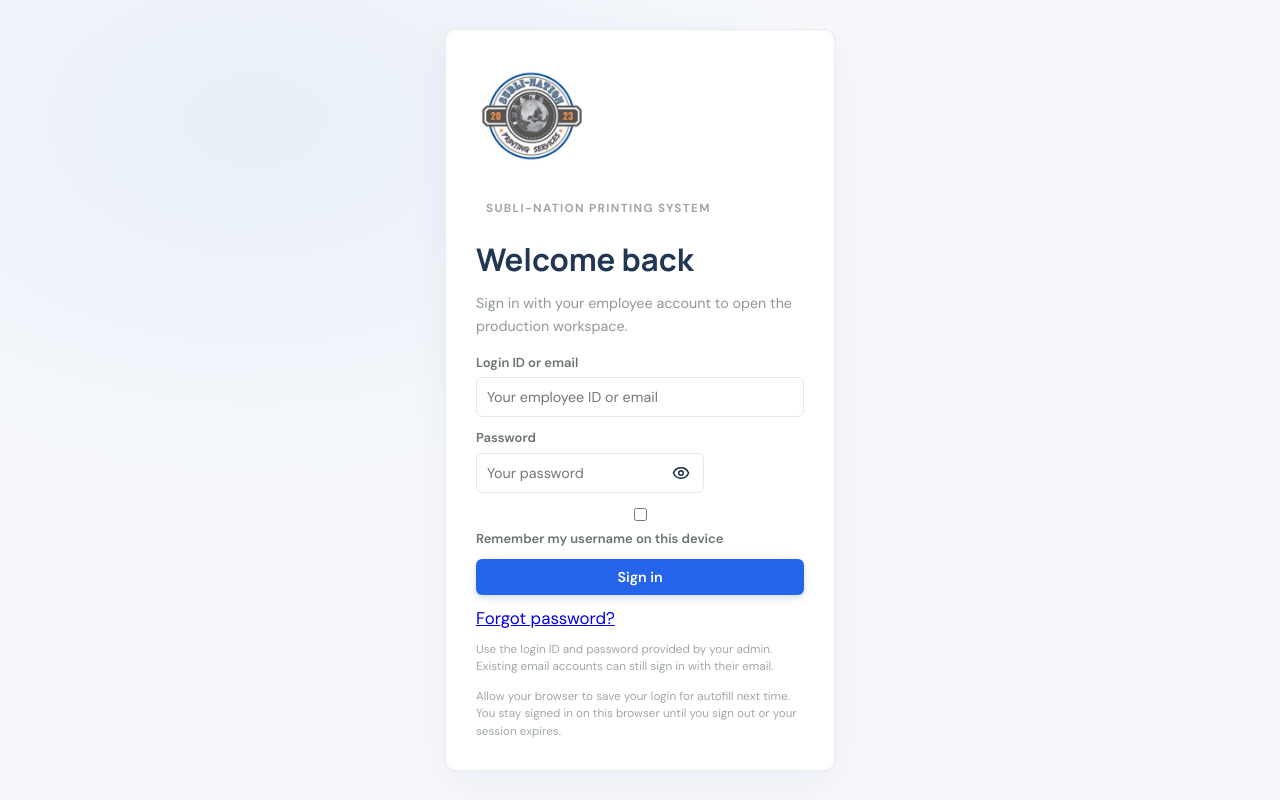
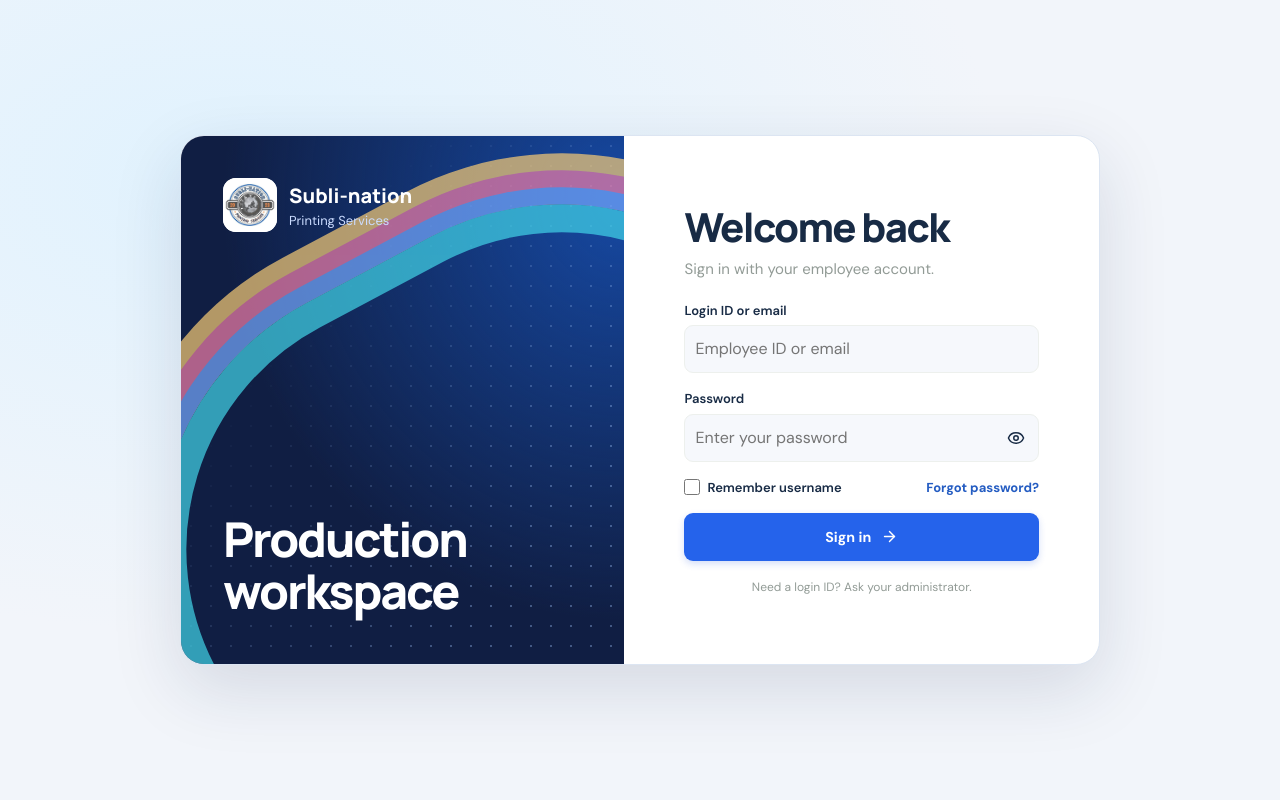
Before and after one commit to sublination2k26-hash/sublination2026, a Next.js app: page /login in a window 1280 px wide. Built offline with nearby package versions, Linux system fonts and the light colour scheme; no server answers.

Commit message:
new login interface

```diff
--- a/src/app/login/login-qr.css
+++ /dev/null
@@ -1 +0,0 @@
-.login-options{display:flex;justify-content:center;width:100%;max-width:390px}.login-options .login-card{width:100%;box-sizing:border-box}
--- /dev/null
+++ b/src/app/login/login.css
@@ -0,0 +1,117 @@
+.workspace-login.login-screen {
+  min-height: 100dvh;
+  padding: 28px;
+  background: radial-gradient(ellipse at 18% 22%, #e0f2fe, transparent 52%), #f2f5fa;
+}
+
+.workspace-login-frame {
+  display: grid;
+  grid-template-columns: minmax(0, 1fr) minmax(0, 1.07fr);
+  width: min(920px, 100%);
+  min-height: 530px;
+  overflow: hidden;
+  border: 1px solid #dce5f2;
+  border-radius: 24px;
+  background: var(--surface, #fff);
+  box-shadow: 0 24px 70px #16284c22;
+}
+
+.workspace-login-brand {
+  position: relative;
+  isolation: isolate;
+  display: flex;
+  flex-direction: column;
+  justify-content: space-between;
+  padding: clamp(24px, 4vw, 42px);
+  overflow: hidden;
+  color: #fff;
+  background: radial-gradient(ellipse at 100% 12%, #1649a3, transparent 64%), #101e43;
+}
+
+.workspace-login-brand::before,
+.workspace-login-brand::after {
+  position: absolute;
+  z-index: -1;
+  content: "";
+  pointer-events: none;
+}
+
+.workspace-login-brand::before {
+  inset: 0;
+  background-image: radial-gradient(#a5c8ff59 1px, transparent 1px);
+  background-size: 20px 20px;
+  mask-image: linear-gradient(125deg, transparent 28%, #000 78%);
+}
+
+.workspace-login-brand::after {
+  right: -58%;
+  bottom: -50%;
+  width: 145%;
+  aspect-ratio: 1;
+  border: 28px solid #42d5e8;
+  border-radius: 40%;
+  transform: rotate(-28deg);
+  box-shadow: 0 0 0 17px #75a9ff, 0 0 0 34px #f17ea9, 0 0 0 51px #f8cc76;
+  opacity: .7;
+}
+
+.workspace-login-identity {
+  display: flex;
+  align-items: center;
+  gap: 12px;
+}
+
+.workspace-login-identity .brand-logo { width: 54px; height: 54px; border-radius: 13px; background: white; }
+.workspace-login-identity strong, .workspace-login-identity span { display: block; }
+.workspace-login-identity strong { font: 800 20px Manrope, sans-serif; }
+.workspace-login-identity span { margin-top: 3px; color: #cbdcff; font-size: 13px; }
+.workspace-login-brand p { margin: 0 0 5px; font: 800 clamp(32px, 4vw, 48px)/1.08 Manrope, sans-serif; letter-spacing: -.045em; }
+
+.workspace-login-content { display: grid; align-items: center; padding: clamp(28px, 5vw, 60px); min-width: 0; }
+.workspace-login .workspace-login-form { width: 100%; min-width: 0; padding: 0; gap: 17px; border: 0; border-radius: 0; background: transparent; box-shadow: none; }
+.workspace-login-form header { margin-bottom: 6px; }
+.workspace-login .workspace-login-form h1 { color: var(--ink, #203653); font: 800 clamp(30px, 4vw, 40px)/1.1 Manrope, sans-serif; letter-spacing: -.04em; }
+.workspace-login-form header p { margin: 10px 0 0; color: var(--muted, #52647a); font-size: 15px; }
+.workspace-login .workspace-login-form label { color: var(--ink, #203653); }
+.workspace-login-form .password-field { width: 100%; }
+.workspace-login-form :is(.login-setup, .login-error) { width: 100%; padding: 12px; border-radius: 8px; font-size: 13px; line-height: 1.45; overflow-wrap: anywhere; }
+.workspace-login-form .login-setup { display: flex; align-items: flex-start; gap: 8px; background: #fcf1dc; color: #6e440d; }
+.workspace-login-form .login-setup svg { flex: none; }
+.workspace-login-form .login-error { background: #fde8e7; color: #8f2827; }
+.workspace-login .workspace-login-form input:not([type="checkbox"]) {
+  width: 100%;
+  min-height: 48px;
+  border: 1px solid var(--line, #dce5f2);
+  border-radius: 9px;
+  background: var(--bg, #f6f8fc);
+  color: var(--ink, #203653);
+  font-size: 16px;
+}
+
+.workspace-login-form :is(input, button, a):focus-visible { outline: 2px solid #4285f4; outline-offset: 2px; }
+.workspace-login-options { display: flex; align-items: center; justify-content: space-between; flex-wrap: wrap; gap: 10px; width: 100%; font-size: 13px; }
+.workspace-login .workspace-login-options label { flex-direction: row; align-items: center; gap: 7px; width: auto; cursor: pointer; }
+.workspace-login .workspace-login-options input { min-height: 0; width: 16px; height: 16px; margin: 0; accent-color: #2563eb; }
+.workspace-login-options a { color: #245cc2; font-weight: 700; text-decoration: none; }
+.workspace-login-options a:hover { text-decoration: underline; }
+.workspace-login .workspace-login-form .primary-button { min-height: 48px; border-radius: 9px; gap: 10px; font-weight: 700; }
+.workspace-login .workspace-login-form .primary-button:disabled { opacity: .65; cursor: default; }
+.workspace-login .workspace-login-form > small { align-self: center; color: var(--muted, #52647a); text-align: center; font-size: 12px; }
+.workspace-login-loading { display: flex; align-items: center; justify-content: center; gap: 8px; color: var(--muted, #52647a); }
+@media (prefers-reduced-motion: no-preference) {
+  .workspace-login-spinner { animation: workspace-login-spin 900ms linear infinite; }
+}
+@keyframes workspace-login-spin { to { transform: rotate(360deg); } }
+
+html[data-theme="dark"] .workspace-login.login-screen { background: radial-gradient(ellipse at 20% 15%, #24395e, transparent 58%), #111a2b; }
+html[data-theme="dark"] .workspace-login-frame { border-color: var(--line, #32415a); }
+html[data-theme="dark"] .workspace-login-options a { color: #93c5fd; }
+
+@media (max-width: 680px) {
+  .workspace-login.login-screen { padding: 16px; }
+  .workspace-login-frame { grid-template-columns: minmax(0, 1fr); width: min(440px, 100%); min-height: 0; border-radius: 18px; }
+  .workspace-login-brand { min-height: 96px; justify-content: center; padding: 18px 22px; }
+  .workspace-login-brand p { display: none; }
+  .workspace-login-brand::after { right: -52%; bottom: -205%; }
+  .workspace-login-content { min-height: 350px; padding: 24px; }
+}
--- a/src/app/login/page.tsx
+++ b/src/app/login/page.tsx
@@ -5,8 +5,8 @@ import { PasswordField } from "@/components/ui/password-field";
 import { BrandLogo } from "@/components/ui/brand-logo";
 import { useEffect, useState, type FormEvent } from "react";
 import Link from "next/link";
-import { AlertCircle } from "lucide-react";
-import "./login-qr.css";
+import { AlertCircle, ArrowRight, LoaderCircle } from "lucide-react";
+import "./login.css";
 import { createClient, supabaseConfigured } from "@/lib/supabase/client";
 import { employeeLoginToAuthEmail } from "@/lib/auth/employee-login";
 import { watchLoginSession } from "@/lib/auth/login-session";
@@ -60,18 +60,31 @@ export default function LoginPage() {
     finally { setBusy(false); }
   }
 
-  if(checkingSession)return <main className="login-screen"><div className="login-card" role="status">Checking your session…</div></main>;
-  return <main className="login-screen"><div className="login-options"><form id="login-form" className="login-card" method="post" autoComplete="on" onSubmit={submit}>
-    <BrandLogo/><div className="section-kicker">SUBLI-NATION PRINTING SYSTEM</div><h1>Welcome back</h1>
-    <p>Sign in with your employee account to open the production workspace.</p>
-    {!supabaseConfigured && <div className="login-setup"><AlertCircle size={16}/><span>Supabase isn’t connected yet. Copy <code>.env.example</code> to <code>.env.local</code>, add your project URL and anon key, then restart the app.</span></div>}
-    {error && <div className="login-error" role="alert">{error}</div>}
-    <label htmlFor="login-username">Login ID or email<input id="login-username" name="username" type="text" required autoComplete="username" autoCapitalize="none" spellCheck={false} value={loginId} onChange={event => setLoginId(event.target.value)} placeholder="Your employee ID or email"/></label>
-    <PasswordField id="login-password" name="password" label="Password" required autoComplete="current-password" value={password} onChange={event => setPassword(event.target.value)} placeholder="Your password"/>
-    <label><input type="checkbox" checked={rememberUsername} onChange={event => { setRememberUsername(event.target.checked); if (!event.target.checked) { try { localStorage.removeItem("subli.login.username.v1"); } catch {} } }}/> Remember my username on this device</label>
-    <button className="primary-button" type="submit" disabled={!supabaseConfigured || busy}>{busy ? "Signing in…" : "Sign in"}</button>
-    <Link href="/forgot-password">Forgot password?</Link>
-    <small>Use the login ID and password provided by your admin. Existing email accounts can still sign in with their email.</small>
-    <small>Allow your browser to save your login for autofill next time. You stay signed in on this browser until you sign out or your session expires.</small>
-  </form></div></main>;
+  return <main className="login-screen workspace-login">
+    <div className="workspace-login-frame">
+      <aside className="workspace-login-brand" aria-label="Subli-nation Printing Services">
+        <div className="workspace-login-identity"><BrandLogo/><div><strong>Subli-nation</strong><span>Printing Services</span></div></div>
+        <p>Production<br/>workspace</p>
+      </aside>
+      <div className="workspace-login-content">
+        {checkingSession
+          ? <div className="workspace-login-loading" role="status"><LoaderCircle className="workspace-login-spinner" size={20} aria-hidden="true"/> Checking your session…</div>
+          : <form id="login-form" className="login-card workspace-login-form" method="post" autoComplete="on" onSubmit={submit}>
+            <header><h1>Welcome back</h1><p>Sign in with your employee account.</p></header>
+            {!supabaseConfigured && <div className="login-setup"><AlertCircle size={16} aria-hidden="true"/><span>Supabase isn’t connected yet. Copy <code>.env.example</code> to <code>.env.local</code>, add your project URL and anon key, then restart the app.</span></div>}
+            {error && <div className="login-error" role="alert">{error}</div>}
+            <label htmlFor="login-username">Login ID or email<input id="login-username" name="username" type="text" required autoComplete="username" autoCapitalize="none" spellCheck={false} value={loginId} onChange={event => setLoginId(event.target.value)} placeholder="Employee ID or email"/></label>
+            <PasswordField id="login-password" name="password" label="Password" required autoComplete="current-password" value={password} onChange={event => setPassword(event.target.value)} placeholder="Enter your password"/>
+            <div className="workspace-login-options">
+              <label><input type="checkbox" checked={rememberUsername} onChange={event => { setRememberUsername(event.target.checked); if (!event.target.checked) { try { localStorage.removeItem("subli.login.username.v1"); } catch {} } }}/> Remember username</label>
+              <Link href="/forgot-password">Forgot password?</Link>
+            </div>
+            <button className="primary-button" type="submit" disabled={!supabaseConfigured || busy}>
+              {busy ? "Signing in…" : "Sign in"}{busy ? <LoaderCircle className="workspace-login-spinner" size={17} aria-hidden="true"/> : <ArrowRight size={17} aria-hidden="true"/>}
+            </button>
+            <small>Need a login ID? Ask your administrator.</small>
+          </form>}
+      </div>
+    </div>
+  </main>;
 }
```
